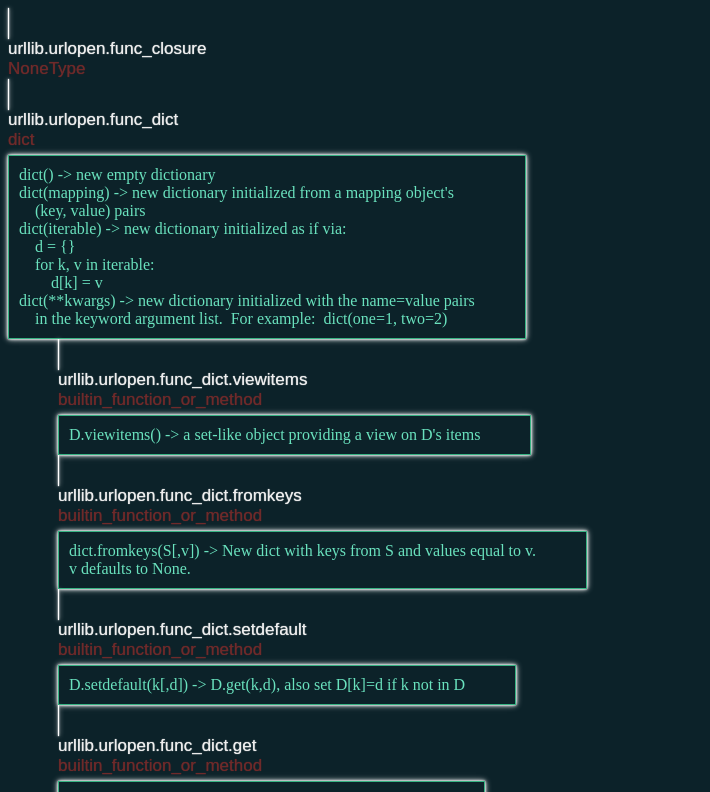
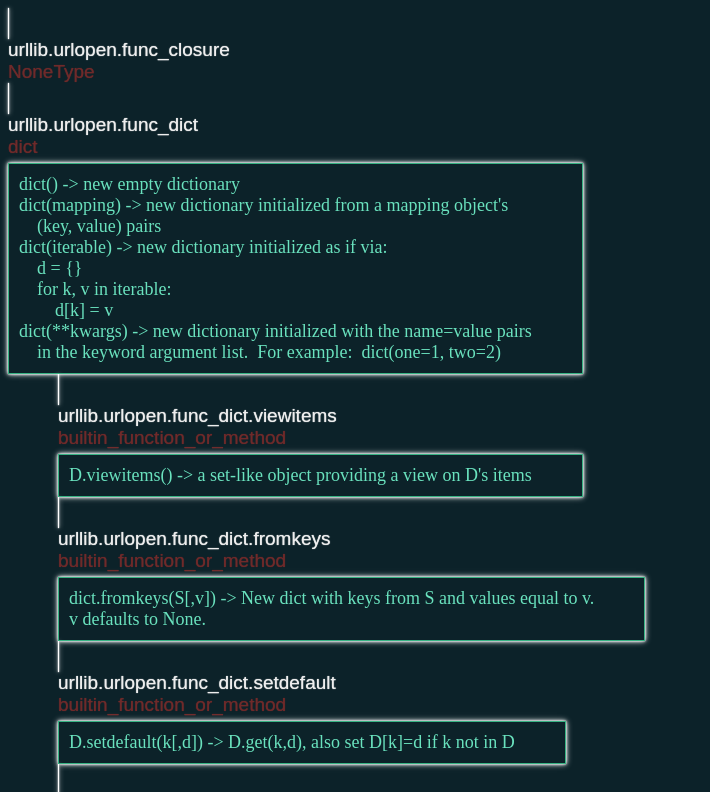
Before and after one commit to Lhfcws/rdir, a website: page rdir/generateHTML/generatedHTML/urllib.urlopen.html in a window 1280 px wide. Shown: the top 792 px of the page, without its empty margins (0-710 px from the left). Drawn offline with Linux system fonts and the light colour scheme.

Commit message:
just trolling the repo

```diff
--- a/rdir/generateHTML/src/sass/template.sass
+++ b/rdir/generateHTML/src/sass/template.sass
@@ -19,7 +19,7 @@ body
       @include box_shadow
     div.tree_node
       div.node_info
-        font-size: 17px
+        font-size: 19px
         font-family: sans-serif
         div.node_fullname
           color: #EEE
@@ -28,6 +28,7 @@ body
           color: #6F2A2A
           @include text_shadow(#6F2A2A)
       div.node_doc
+        font-size: 18px
         display: inline-block
         margin-top: 5px
         padding: 10px
```
Also changed, not shown: rdir/generateHTML/bin/css/template.css, 1 other file.
